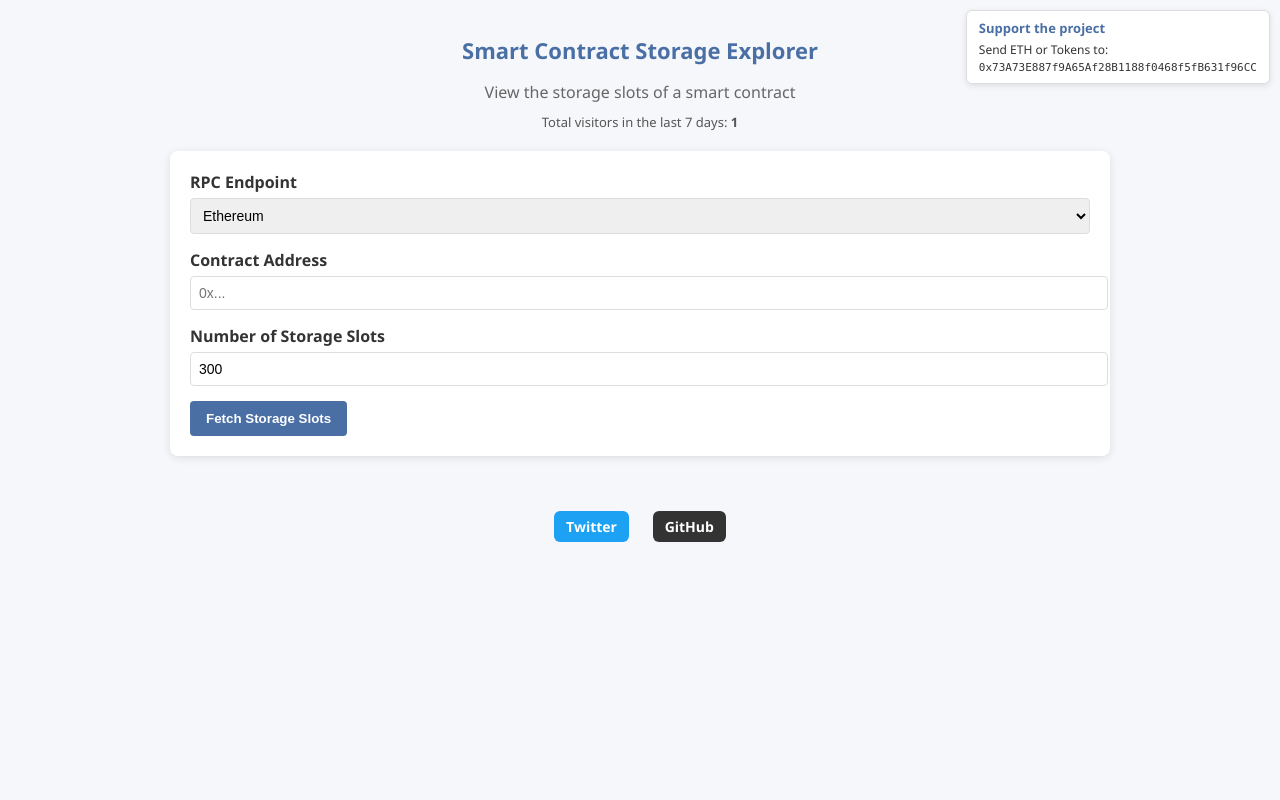
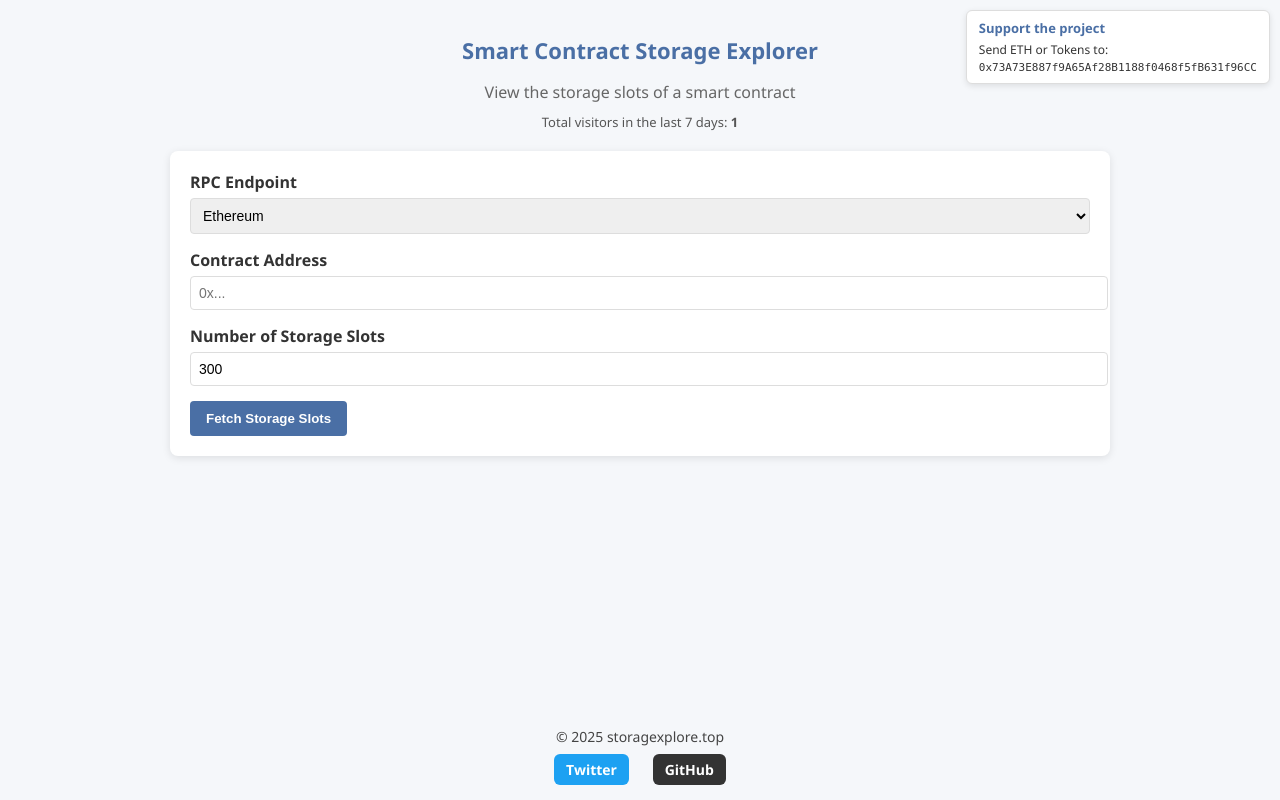
Before and after one commit to SeifElsallamy/storagexplore, a PHP site: page / in a window 1280 px wide. Run offline with PHP 8.4, Linux system fonts and the light colour scheme; some libraries are stand-ins or nearby versions.

Commit message:
Add files via upload

```diff
--- a/index.php
+++ b/index.php
@@ -49,14 +49,23 @@ $totalVisitors = count($visits);
   <link rel="canonical" href="https://storagexplore.top/">
 
   <script src="https://cdn.jsdelivr.net/npm/ethers@5.7.2/dist/ethers.umd.min.js"></script>
-  <style>
+ <style>
+    html {
+      min-height: 100%;
+      position: relative;
+    }
+
     body {
       font-family: 'Segoe UI', Tahoma, Geneva, Verdana, sans-serif;
       background: #f5f7fa;
       margin: 0;
       padding: 20px;
       color: #333;
+
+      /* keep content from overlapping footer */
+      padding-bottom: 80px;
     }
+
     h1 {
       text-align: center;
       color: #4a6fa5;
@@ -166,7 +175,38 @@ $totalVisitors = count($visits);
       width: 1px;
       overflow: hidden;
     }
-  </style>
+
+    /* === Footer Styles === */
+  footer {
+    position: absolute;
+    bottom: 0;
+    left: 0;
+    width: 100%;
+    padding: 15px;
+    text-align: center;
+    font-size: 14px;
+    color: #555;
+    background: transparent;
+    box-sizing: border-box;
+  }
+    footer .brand {
+      margin-bottom: 8px;
+      color: #444;
+    }
+    footer a {
+      display: inline-block;
+      margin: 0 10px;
+      text-decoration: none;
+      font-weight: 600;
+      padding: 6px 12px;
+      border-radius: 6px;
+      color: #fff;
+    }
+    footer a.twitter { background: #1DA1F2; }
+    footer a.github { background: #333; }
+</style>
+
+
 </head>
 <body>
   <!-- Support box -->
@@ -423,15 +463,12 @@ $totalVisitors = count($visits);
     });
   </script>
   <!-- Social footer -->
-  <footer style="margin-top:40px; padding:15px; text-align:center; font-size:14px; color:#555;">
-    <a href="https://x.com/0x21SAFE" target="_blank"
-       style="display:inline-block; margin:0 10px; text-decoration:none; font-weight:600; padding:6px 12px; border-radius:6px; background:#1DA1F2; color:#fff;">
-       Twitter
-    </a>
-    <a href="https://github.com/SeifElsallamy/storagexplore" target="_blank"
-       style="display:inline-block; margin:0 10px; text-decoration:none; font-weight:600; padding:6px 12px; border-radius:6px; background:#333; color:#fff;">
-       GitHub
-    </a>
-  </footer>
+<footer>
+  <div class="brand">
+    © <?php echo date("Y"); ?> storagexplore.top
+  </div>
+  <a href="https://x.com/0x21SAFE" target="_blank" class="twitter">Twitter</a>
+  <a href="https://github.com/SeifElsallamy/storagexplore" target="_blank" class="github">GitHub</a>
+</footer>
 </body>
 </html>
```
